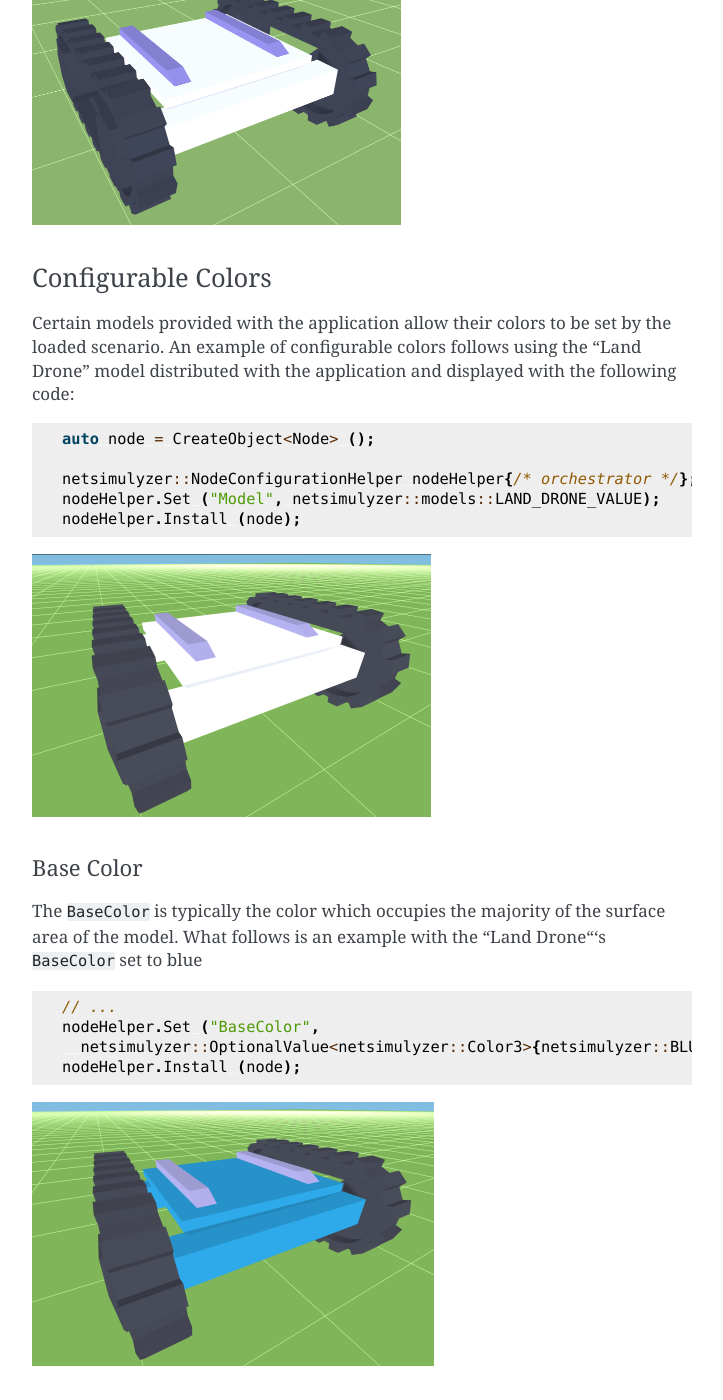
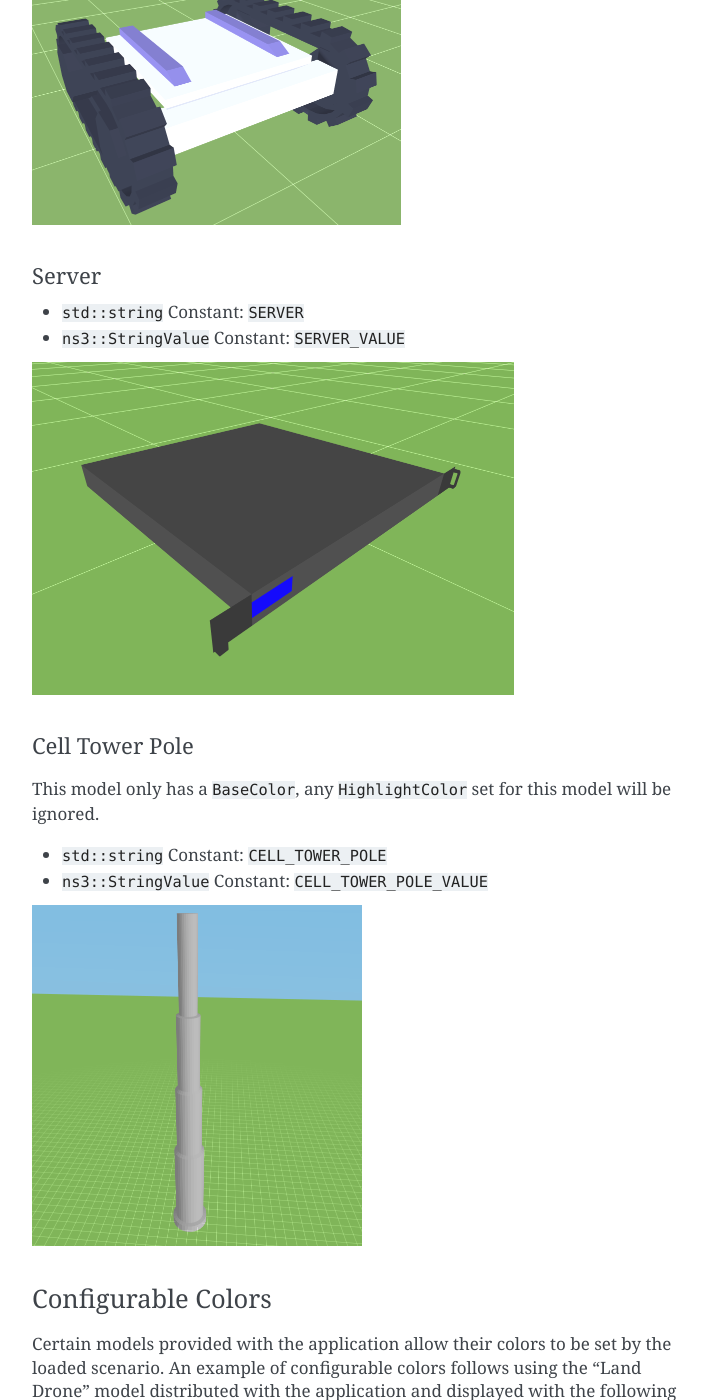
Before and after one commit to usnistgov/NetSimulyzer-ns3-module, a Sphinx documentation site: the page built from doc/source/nodes.rst, in a window 1280 px wide and 1400 px high, scrolled down 1535 px. Shown: the whole window, without its empty margins (388-1111 px from the left). Built offline with Sphinx 7.4.7, drawn with Linux system fonts in a browser that asks for light colours; some of the changed text lies outside the part shown.

Commit message:
Add docs for server & cell tower models

```diff
--- a/doc/source/nodes.rst
+++ b/doc/source/nodes.rst
@@ -67,6 +67,31 @@ Land Drone
   :alt: The land-drone.obj model with default colors
   :width: 369px
   :height: 265px
+
+
+Server
+++++++
+* ``std::string`` Constant: ``SERVER``
+* ``ns3::StringValue`` Constant: ``SERVER_VALUE``
+
+.. image:: _static/server-model.png
+  :alt: The server.obj model with default colors
+  :width: 482px
+  :height: 333px
+
+Cell Tower Pole
++++++++++++++++
+This model only has a ``BaseColor``, any
+``HighlightColor`` set for this model will be ignored.
+
+* ``std::string`` Constant: ``CELL_TOWER_POLE``
+* ``ns3::StringValue`` Constant: ``CELL_TOWER_POLE_VALUE``
+
+.. image:: _static/cell-tower-model.png
+  :alt: The cell_tower_pole.obj model with default colors
+  :width: 330px
+  :height: 341px
+
 
 .. raw:: latex
 
```
Also changed, not shown: doc/source/_static/cell-tower-model.png (added), doc/source/_static/server-model.png (added).
